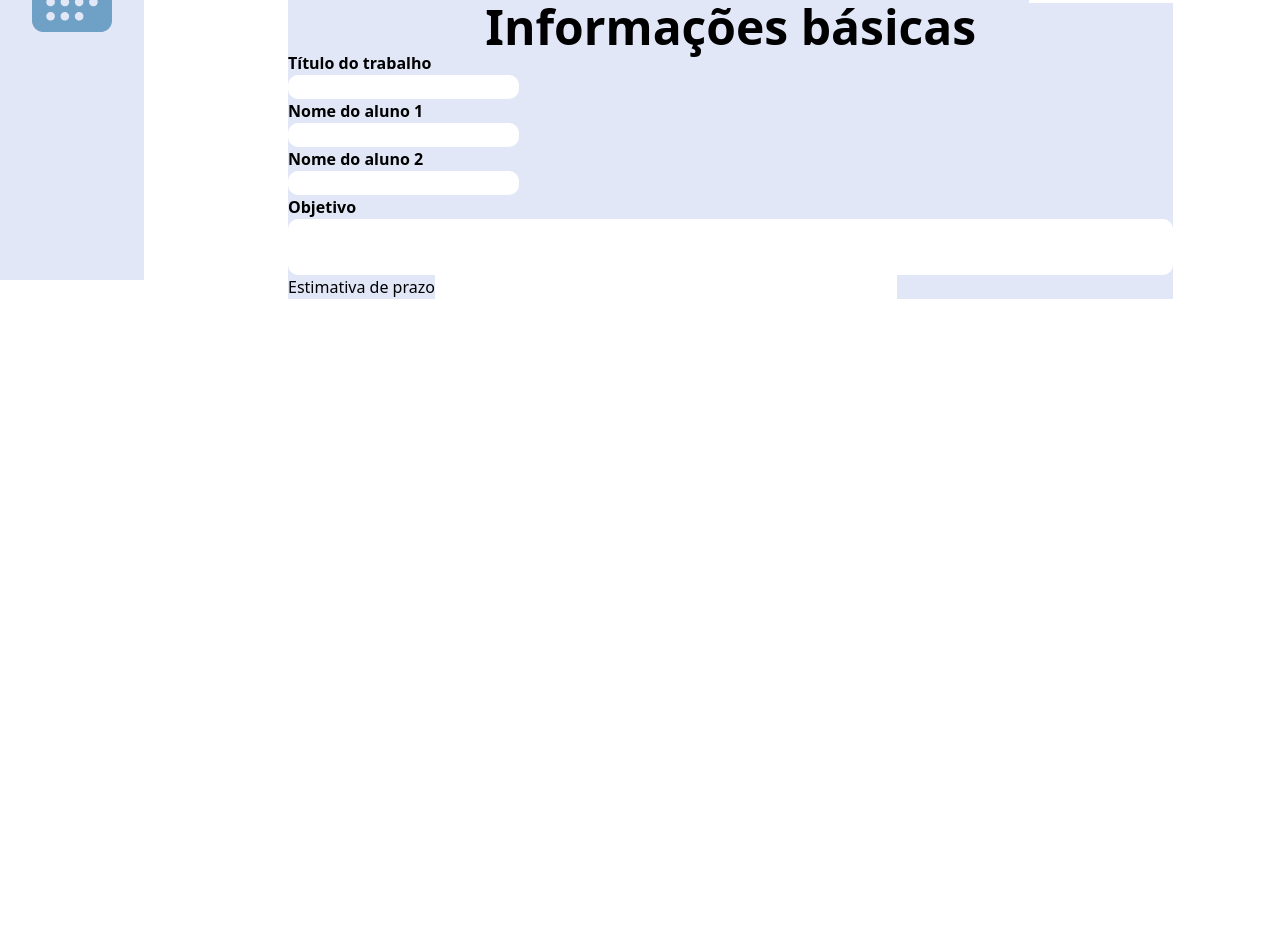
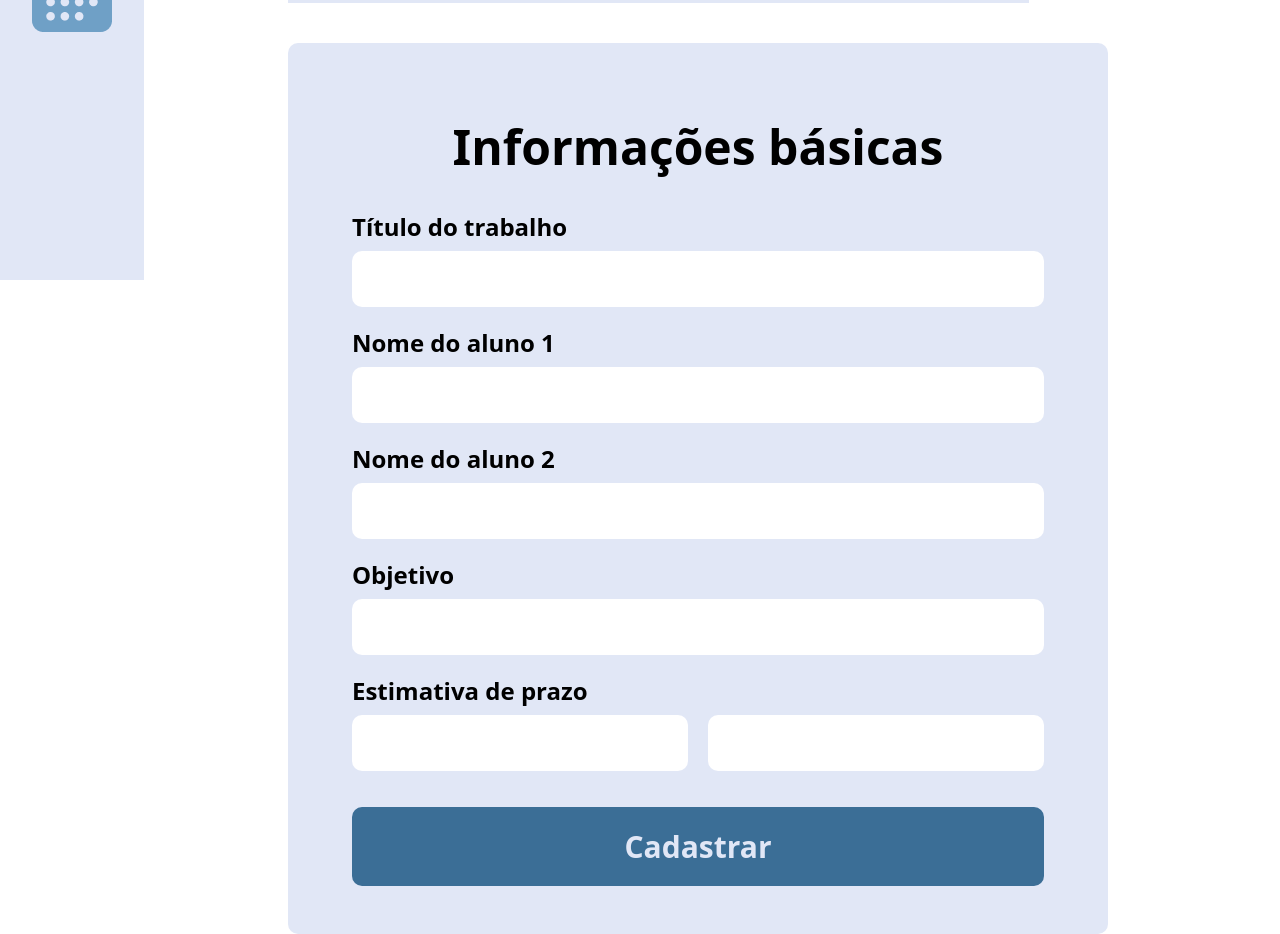
Before and after one commit to mateushilariodias/gerenciadortg, a Next.js app: page /home-screen in a window 1280 px wide. Shown: the part 520-1454 px from the top of the page. Before the commit the page ends 819 px from the top, so only its background shows below. Built offline with nearby package versions, Linux system fonts and the light colour scheme.

Commit message:
change home-screen and Input component, and init modal state

```diff
--- a/src/components/Button.tsx
+++ b/src/components/Button.tsx
@@ -8,7 +8,7 @@ interface IButtonProps {
 }
 
 export default function Button({children, className, href}: IButtonProps): JSX.Element {
-    return (
+    return(
         <Link href={href} className={"font-inter text-2xl lg:text-3.1xl bg-mediumToneBlue text-whiteBlueGray rounded-10rem font-bold w-auto flex justify-center" + className}>
             {children}
         </Link>
--- a/src/components/Input.tsx
+++ b/src/components/Input.tsx
@@ -1,5 +1,14 @@
-export default function Input(){
+import { ReactNode } from 'react';
+
+interface IInputProps {
+    className?: string;
+    type: string;
+    name: string;
+    id: string;
+}
+
+export default function Input({className, type, name, id}: IInputProps): JSX.Element{
     return(
-        <input type="text" name="" id="" className="px-8 py-4 rounded-10rem w-full"/>
+        <input type={type} name={name} id={id} className={"px-8 py-4 rounded-10rem w-full " + className}/>
     )
 }
--- a/src/pages/home-screen.tsx
+++ b/src/pages/home-screen.tsx
@@ -1,7 +1,15 @@
+import Input from '@/components/Input';
+import Button from '@/components/Button';
 import '../app/globals.css';
 import Image from "next/image";
+import { useState } from 'react';
 
 export default function HomeScreen() {
+
+  const [openModal, setOpenModal] = useState(false);
+
+
+
   return (
     <div className="grid grid-cols-12">
       <header className="bg-whiteBlueGray flex items-center col-span-12 fixed z-30 w-full">
@@ -35,29 +43,34 @@ export default function HomeScreen() {
             </svg>
           </div>
         </section>
-        <section className='bg-whiteBlueGray'>
-          <p className='text-5xl text-center font-bold pt-19'>Informações básicas</p>
-          <div>
-            <label htmlFor="title" className='font-bold '>Título do trabalho</label><br />
-            <input type="text" name="title" id="title" className='rounded-10rem ' />
+        <section className='mt-10 bg-whiteBlueGray max-w-3.5xl pb-12 rounded-10rem'>
+          <p className='text-5xl text-center font-bold pt-20 pb-10'>Informações básicas</p>
+          <div className='mx-16'>
+            <label htmlFor="title" className='font-bold text-2xl'>Título do trabalho</label><br />
+            <Input type="text" name="title" id="title" className='mt-2 mb-5'/>
           </div>
-          <div>
-            <label htmlFor="firstStudent" className='font-bold '>Nome do aluno 1</label><br />
-            <input type="text" name="firstStudent" id="firstStudent" className='rounded-10rem ' />
+          <div className='mx-16'>
+            <label htmlFor="firstStudent" className='font-bold text-2xl'>Nome do aluno 1</label><br />
+            <Input type="text" name="firstStudent" id="firstStudent" className='mt-2 mb-5'/>
           </div>
-          <div>
-            <label htmlFor="secondStudent" className='font-bold '>Nome do aluno 2</label><br />
-            <input type="text" name="secondStudent" id="secondStudent" className='rounded-10rem' />
+          <div className='mx-16'>
+            <label htmlFor="secondStudent" className='font-bold text-2xl'>Nome do aluno 2</label><br />
+            <Input type="text" name="secondStudent" id="secondStudent" className='mt-2 mb-5'/>
           </div>
-          <div>
-            <label htmlFor="goal" className='font-bold '>Objetivo</label><br />
-            <input type="text" name="goal" id="goal" className='pl-8 py-4 rounded-10rem w-full' />
+          <div className='mx-16'>
+            <label htmlFor="goal" className='font-bold text-2xl'>Objetivo</label><br />
+            <Input type="text" name="goal" id="goal" className='mt-2 mb-5'/>
           </div>
-          <div>
-            <label htmlFor="">Estimativa de prazo</label>
-            <input type="text" name="" id="" />
-            <input type="text" name="" id="" />
+          <div className='mx-16 mb-9'>
+            <label htmlFor="" className='font-bold text-2xl'>Estimativa de prazo</label>
+            <div className='flex flex-row gap-5 mt-2'>
+            <Input type="text" name="initialDate" id="initialDate" />
+            <Input type="text" name="finalDate" id="finalDate" />
+            </div>
           </div>
+          <Button href='#' className='mx mx-16'>
+            <span className='inline-flex mx-auto py-6'>Cadastrar</span>
+          </Button>
         </section>
       </main>
     </div>
--- a/tailwind.config.ts
+++ b/tailwind.config.ts
@@ -28,6 +28,9 @@ const config: Config = {
           lineHeight: '2.5rem'
         }],
       },
+      maxWidth: {
+        '3.5xl': '51.25rem',
+      },
     },
   },
   plugins: [],
```
